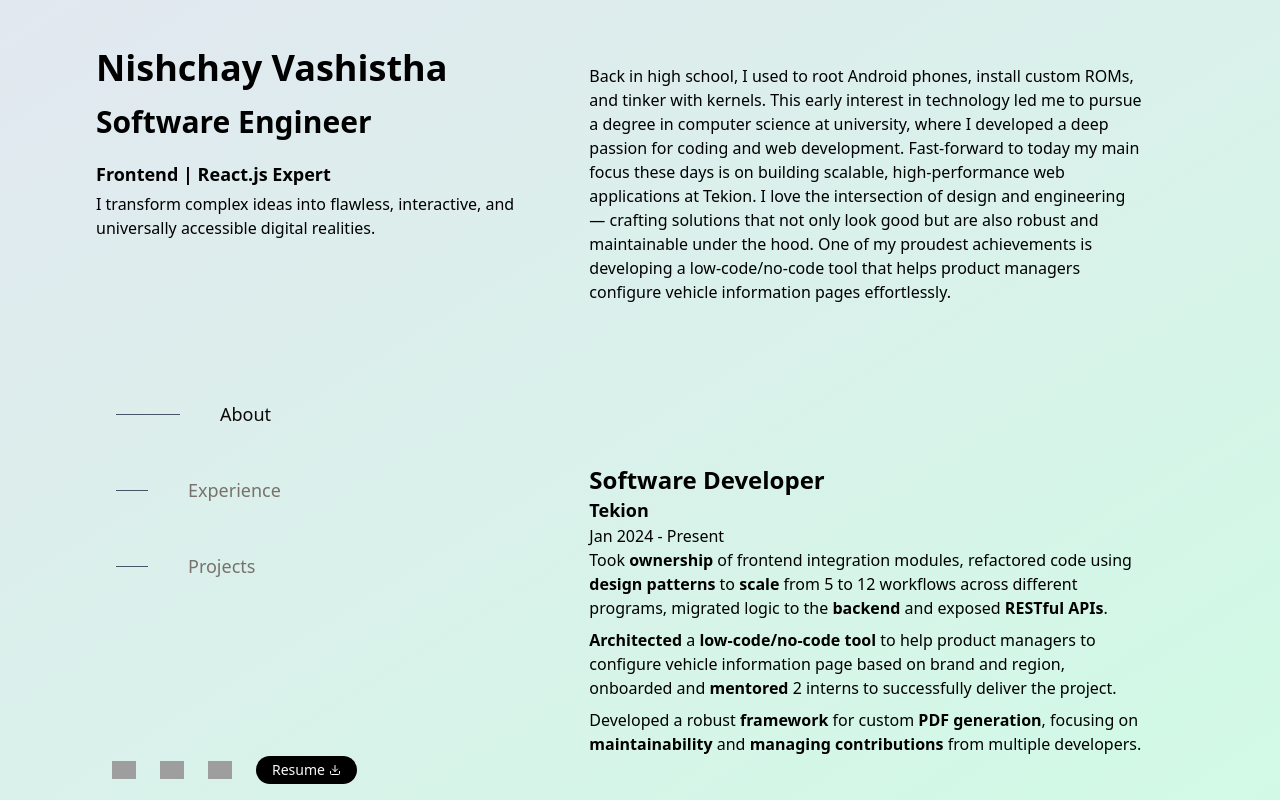
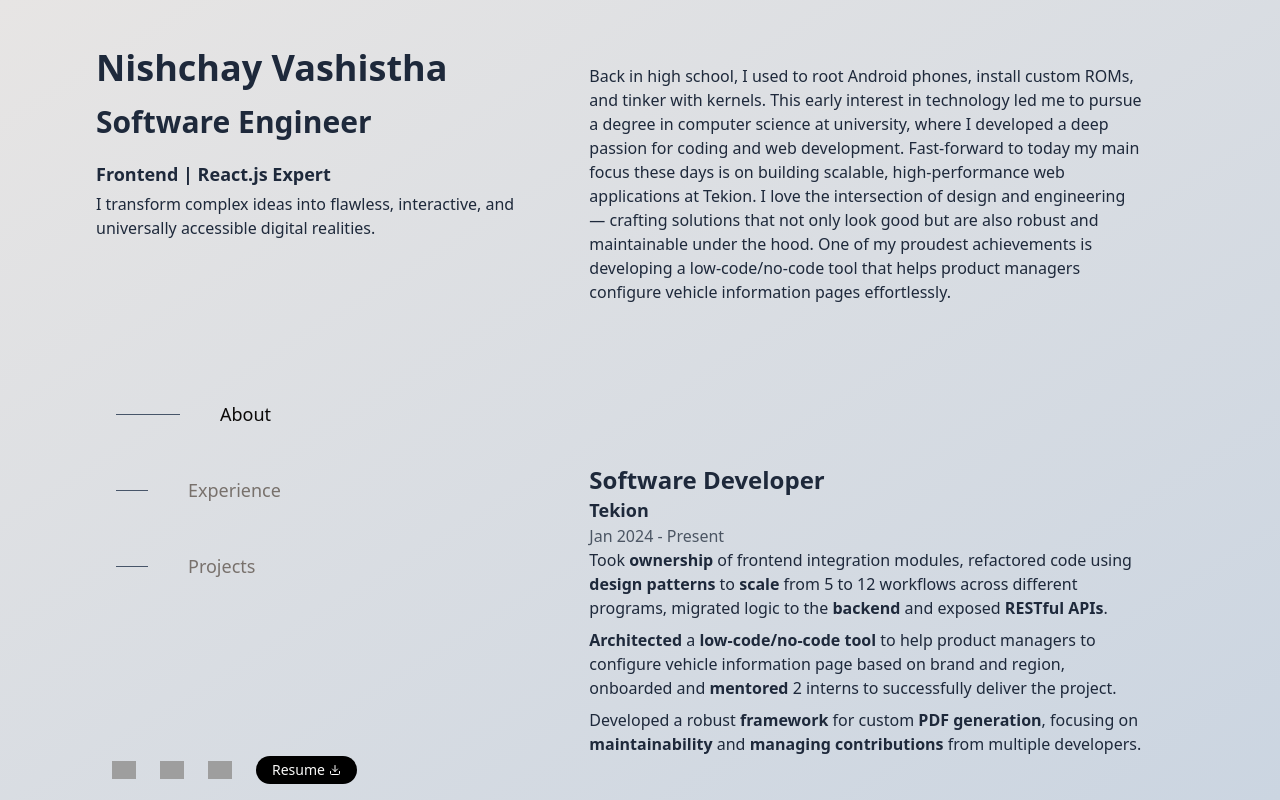
Before and after one commit to nishchay-v/nishchay-v-site, a Next.js app: page / in a window 1280 px wide. Built offline with nearby package versions, Linux system fonts and the light colour scheme; grey boxes are pictures that could not be loaded.

Commit message:
styling: colors and font

```diff
--- a/src/app/page.tsx
+++ b/src/app/page.tsx
@@ -317,7 +317,7 @@ export default function HomePage() {
       <Head>
         <title>Nishchay Vashistha - Software Engineer</title>
       </Head>
-      <body className='bg-gradient-to-br from-slate-200 to-emerald-100 h-screen'>
+      <body className='bg-gradient-to-br from-stone-200 to-slate-300 h-screen font-mono text-slate-800'>
         <div className='mx-auto max-w-screen-xl px-6 font-sans md:px-12 lg:px-24 py-0 h-full'>
           <div className='grid md:grid-cols-12 max-md:grid-rows-3 h-full'>
             <div className='md:col-span-5 max-md:row-span-1 md:h-full flex flex-col justify-between items-start max-h-screen pt-6 md:pt-12 sticky'>
@@ -360,9 +360,12 @@ export default function HomePage() {
                             {/* TOOD: convert to component */}
                             {ItemLink(item)}
                             {'company' in item && <h4>{item.company}</h4>}
-                            {'duration' in item && <p>{item.duration}</p>}
-                            {'description' in item && item.description}
-                            <p></p>
+                            {'duration' in item && (
+                              <div className='text-gray-600'>
+                                {item.duration}
+                              </div>
+                            )}
+                            {'description' in item && <p>{item.description}</p>}
                           </div>
                         );
                       })
```
